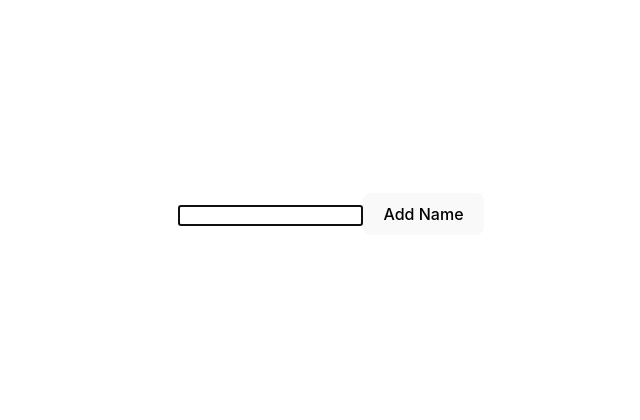
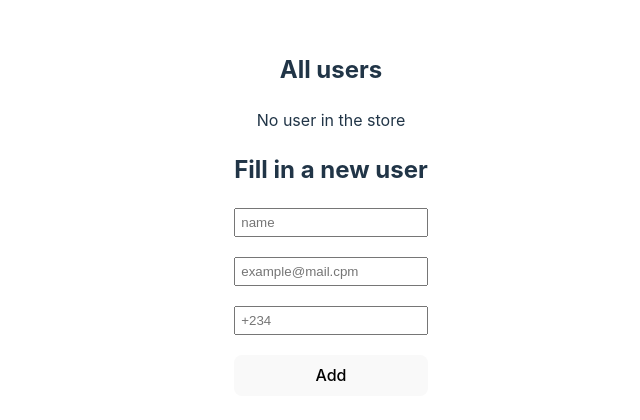
Before and after one commit to Kelvide/Basics-of-react-ts, a React (Vite) app: page / in a window 1280 px wide. Shown: the part 186-606 px from the top of the page, without its empty margins (309-949 px from the left). Built offline with nearby package versions, Linux system fonts and the light colour scheme.

Commit message:
update: looking into zustand

```diff
--- a/package.json
+++ b/package.json
@@ -16,7 +16,8 @@
     "react": "^18.3.1",
     "react-dom": "^18.3.1",
     "react-redux": "^9.1.2",
-    "zod": "^3.23.8"
+    "zod": "^3.23.8",
+    "zustand": "^4.5.4"
   },
   "devDependencies": {
     "@types/react": "^18.3.3",
--- a/src/App.tsx
+++ b/src/App.tsx
@@ -1,5 +1,5 @@
 import './App.css'
-import Component from './lessons/StateManagement/useRef'
+import Component from './lessons/StateManagement/zustand'
 
 function App() {
 
--- /dev/null
+++ b/src/lessons/StateManagement/store.ts
@@ -0,0 +1,16 @@
+import { create } from "zustand";
+
+export interface UserInterface {
+    id: number,
+    name: string,
+    email: string,
+    phone: string,
+}
+
+export const userStore = create<{
+    allUsers: UserInterface[];
+    setAllUsers: (user: UserInterface[]) => void;
+}>((set) => ({
+    allUsers: [],
+    setAllUsers: (user) => set({ allUsers: user }),
+}))
--- /dev/null
+++ b/src/lessons/StateManagement/zustand.tsx
@@ -0,0 +1,46 @@
+import { useRef } from "react"
+import { userStore } from "./store"
+
+const Component = () => {
+    // You can import this way also
+    // const {  allUsers, setAllUsers } = userStore()
+
+    const allUsers = userStore((state) => state.allUsers)
+    const setAllUsers = userStore((state) => state.setAllUsers)
+
+    const idRef = useRef<number>(1)
+    const nameRef = useRef<HTMLInputElement | null>(null)
+    const emailRef = useRef<HTMLInputElement | null>(null)
+    const phoneRef = useRef<HTMLInputElement | null>(null)
+
+    const handleAddition = () => {
+        if (nameRef.current && emailRef.current && phoneRef.current) {
+            const newUser = { id: idRef.current++, name: nameRef.current.value, email: emailRef.current.value, phone: phoneRef.current.value }
+            setAllUsers([...allUsers, newUser])
+        }
+    }
+
+    return (
+        <div>
+            <h2>All users</h2>
+            {(allUsers && allUsers.length > 0) ?
+                <>
+                    {allUsers.map((user) => <div>
+                        <p style={{ margin: '0px' }}>{user.id}. {user.name}, {user.email}, +234 {user.phone}</p>
+                    </div>)}
+                </>
+                :
+                <p>No user in the store</p>
+            }
+            <div style={{ display: 'flex', flexDirection: 'column', gap: '20px', marginTop: "20px" }}>
+                <h2 style={{ margin: '0px' }}>Fill in a new user</h2>
+                <input style={{ padding: "5px" }} type="text" ref={nameRef} placeholder="name" />
+                <input style={{ padding: "5px" }} type="text" ref={emailRef} placeholder="example@mail.cpm" />
+                <input style={{ padding: "5px" }} type="text" ref={phoneRef} placeholder="+234" />
+                <button onClick={handleAddition}>Add</button>
+            </div>
+        </div>
+    )
+}
+
+export default Component
```
Also changed, not shown: 2 other files (tests, documents, lock files or other folders).
